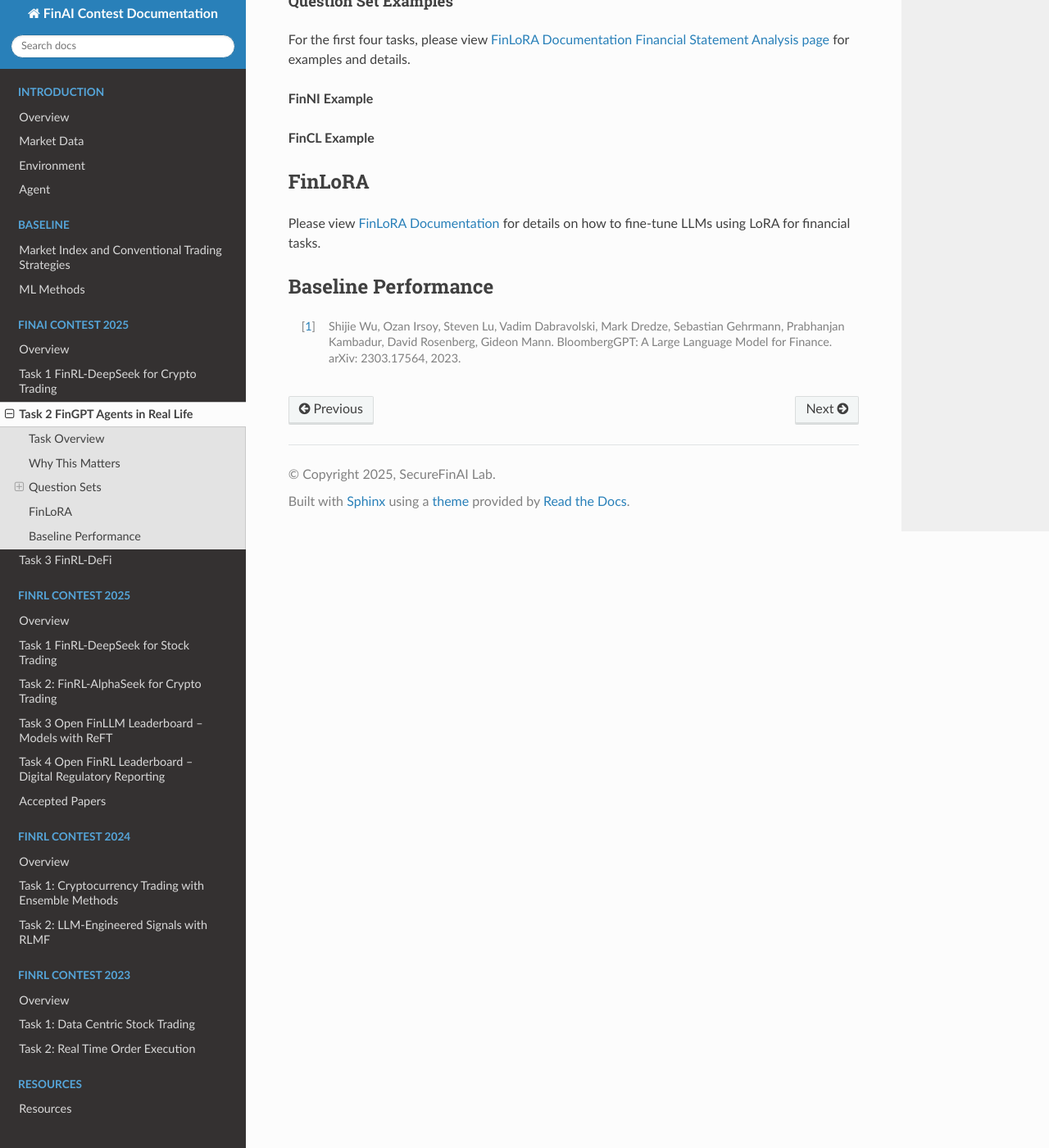
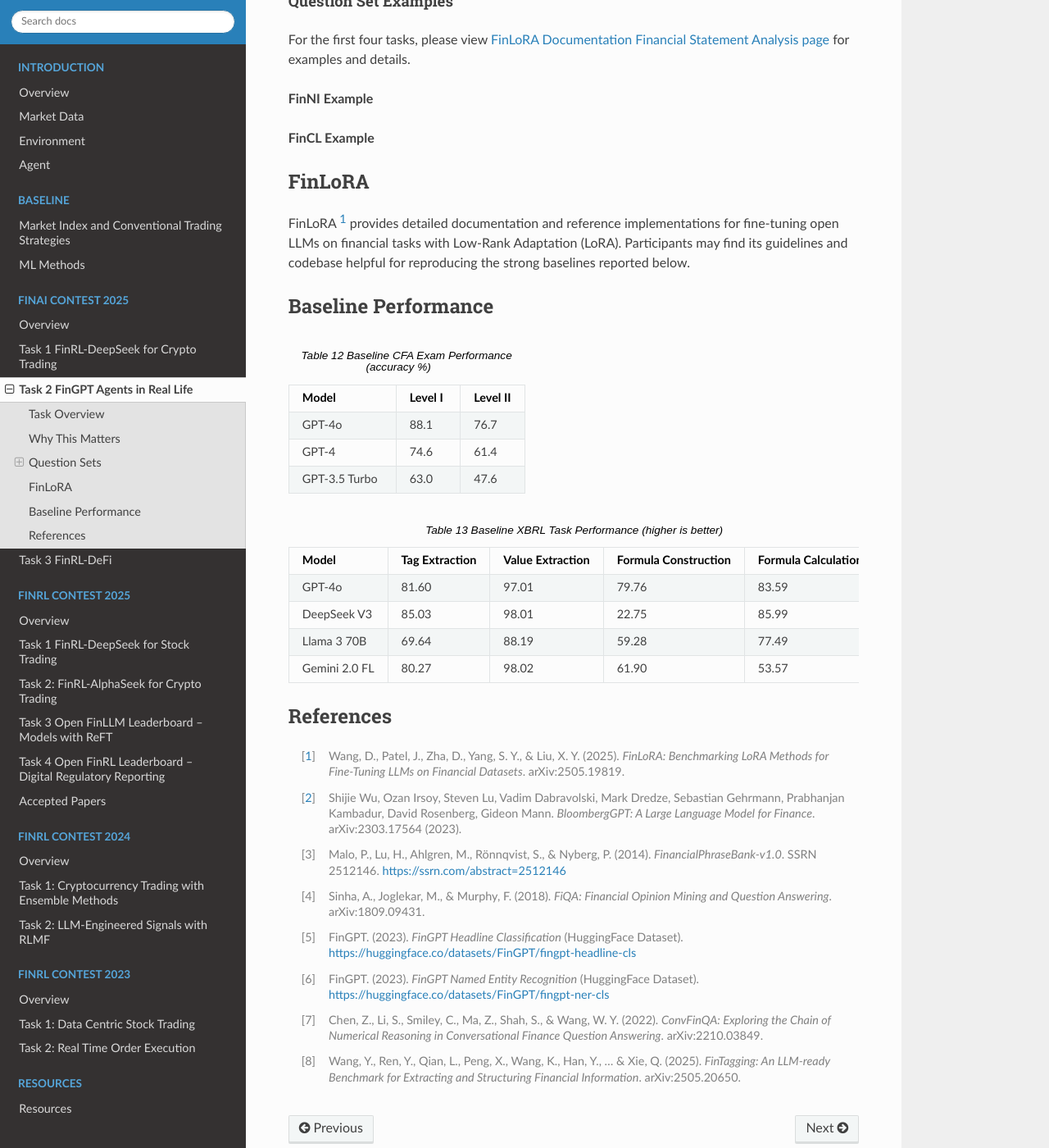
Before and after one commit to Xingyu025/FinAI-Contest, a Sphinx documentation site: the page built from docs/source/finai2025/task2.rst, in a window 1280 px wide and 1400 px high, scrolled down 4407 px. Shown: the whole window at 82% size. Built offline with Sphinx 7.4.7 and the Read the Docs theme 3.1.0, drawn with Linux system fonts in a browser that asks for light colours; some of the changed text lies outside the part shown.

Commit message:
Update task2.rst

```diff
--- a/docs/source/finai2025/task2.rst
+++ b/docs/source/finai2025/task2.rst
@@ -4,7 +4,7 @@
 
 Task Overview
 ====================================
-This task is to fine-tune LLMs and develop financial agents for financial analytics, including the CFA exam, BloombergGPT’s public benchmark tasks, and XBRL tasks. We encourage participants to use LoRA and reinforcement fine-tuning.
+This task is to fine-tune LLMs and develop financial agents for financial analytics, including the CFA exam, BloombergGPT's public benchmark tasks, and XBRL tasks. We encourage participants to use LoRA and reinforcement fine-tuning.
 
 - CFA exam: The CFA (Chartered Financial Analyst) exam is a globally recognized exam for financial analysts. It covers a wide range of financial topics, such as investment, economics, and quantitative methods.
 - BloombergGPT: Compare the performance of your model with BloombergGPT on its public financial benchmarks.
@@ -38,7 +38,7 @@
      - 3
      - 180
      - 540
-     - Level I has multiple-choice questions to test a candidate’s understanding of core concepts in finance, investment tools, and ethical and professional standards.
+     - Level I has multiple-choice questions to test a candidate's understanding of core concepts in finance, investment tools, and ethical and professional standards.
    * - Level II
      - 2
      - 88
@@ -111,10 +111,10 @@
      - **Choice 2**
      - **Choice 3**
      - **Answer**
-   * - Sammy Sneadle, CFA, is the founder and portfolio manager of the Everglades Fund. In its first year, the fund generated a return of 30 percent. Building on the fund’s performance, Sneadle created new marketing materials that showed the fund’s gross 1-year return, as well as the 3 and 5-year returns, which he calculated by using back-testedperformance information. As the marketing material is used only for presentations to institutional clients, Sneadle does not mention the inclusion of back-tested data. According to the Standards of Practice Handbook, how did Sneadle violate CFA Institute Standards of Professional Conduct?
+   * - Sammy Sneadle, CFA, is the founder and portfolio manager of the Everglades Fund. In its first year, the fund generated a return of 30 percent. Building on the fund's performance, Sneadle created new marketing materials that showed the fund's gross 1-year return, as well as the 3 and 5-year returns, which he calculated by using back-testedperformance information. As the marketing material is used only for presentations to institutional clients, Sneadle does not mention the inclusion of back-tested data. According to the Standards of Practice Handbook, how did Sneadle violate CFA Institute Standards of Professional Conduct?
      - A. He did not disclose the use of back-tested data.
-     - B. He failed to deduct all fees and expenses before calculating the fund’s track record.
-     - C. The marketing materials only include the Everglades Fund’s performance and are not a weighted composite of similar portfolios.
+     - B. He failed to deduct all fees and expenses before calculating the fund's track record.
+     - C. The marketing materials only include the Everglades Fund's performance and are not a weighted composite of similar portfolios.
      - A. He did not disclose the use of back-tested data.
 
 **CFA Exam Level II Example**
@@ -141,7 +141,7 @@
 Please view `FinLoRA Documentation Financial Certification Tasks page <https://finlora-docs.readthedocs.io/en/latest/tasks/certification_tasks.html>`__ for more examples and details.
 
 
-BloombergGPT [1]_ Public Benchmark Datasets
+BloombergGPT [2]_ Public Benchmark Datasets
 ------------------------------------------------------------
 
 BloombergGPT has released a set of public benchmark datasets for financial tasks, which we will use to evaluate the performance of your FinGPT agents. These datasets cover various financial tasks, including sentiment analysis, named entity recognition, math calculation, and so on.
@@ -159,31 +159,31 @@
      - **# of shots**
      - **Dataset Link**
      - **Description**
-   * - Financial Phrasebank Dataset (FPB) [2]
+   * - Financial Phrasebank Dataset (FPB) [3]
      - 150
      - F1
      - 5
      - `Link <https://huggingface.co/datasets/ChanceFocus/en-fpb>`__
      - The Financial Phrasebank Dataset includes a sentiment classification task on sentences from financial news. Any news that could benefit/hurt an investor is considered positive/negative and neutral otherwise.
-   * - FiQA SA [3]
+   * - FiQA SA [4]
      - 150
      - F1
      - 5
      - `Link <https://huggingface.co/datasets/ChanceFocus/flare-fiqasa>`__
      - This is a sentiment analysis task to predict the aspect-specific sentiment in English financial news and microblog headlines, from the 2018 challenge on financial question answering and opinion mining.
-   * - Headline [4]
+   * - Headline [5]
      - 150
      - F1
      - 5
      - `Link <https://huggingface.co/datasets/FinGPT/fingpt-headline-cls>`__
      - This is a binary classification task on whether a gold commodity news headline includes specific information.
-   * - NER [5]
+   * - NER [6]
      - 150
      - F1
      - 20
      - `Link <https://huggingface.co/datasets/FinGPT/fingpt-ner-cls>`__
      - Named entity recognition task on financial agreements filed with the SEC for credit risk assessment.
-   * - ConvFinQA [6]
+   * - ConvFinQA [7]
      - 150
      - Match Accuracy
      - /
@@ -329,12 +329,12 @@
      - Accuracy
      - `Link <https://huggingface.co/datasets/wangd12/XBRL_analysis>`__
      - Substitute numeric values into a constructed formula and compute the result.
-   * - Financial Numeric Identification (FinNI) [7]
+   * - Financial Numeric Identification (FinNI) [8]
      - 200
      - F1
      - `Link <https://github.com/The-FinAI/FinTagging/tree/main/subdata>`__
      - Identify financial values in documents and assign a coarse-grained data type: Fact and Type components of a {Fact, Type, Tag} triplet.
-   * - Financial Concept Linking (FinCL) [7]
+   * - Financial Concept Linking (FinCL) [8]
      - 500
      - Accuracy
      - `Link <https://github.com/The-FinAI/FinTagging/tree/main/subdata>`__
@@ -355,11 +355,66 @@
 FinLoRA
 =====================================
 
-Please view `FinLoRA Documentation <https://finlora-docs.readthedocs.io/en/latest/>`__ for details on how to fine-tune LLMs using LoRA for financial tasks.
+FinLoRA [1]_ provides detailed documentation and reference implementations for fine-tuning open LLMs on financial tasks with Low-Rank Adaptation (LoRA). Participants may find its guidelines and codebase helpful for reproducing the strong baselines reported below.
 
 Baseline Performance
 =====================================
 
+.. list-table:: Baseline CFA Exam Performance (accuracy %)
+   :header-rows: 1
+   :widths: 20 12 12
 
+   * - **Model**
+     - **Level I**
+     - **Level II**
+   * - GPT-4o
+     - 88.1
+     - 76.7
+   * - GPT-4
+     - 74.6
+     - 61.4
+   * - GPT-3.5 Turbo
+     - 63.0
+     - 47.6
 
-.. [1] Shijie Wu, Ozan Irsoy, Steven Lu, Vadim Dabravolski, Mark Dredze, Sebastian Gehrmann, Prabhanjan Kambadur, David Rosenberg, Gideon Mann. BloombergGPT: A Large Language Model for Finance. arXiv: 2303.17564, 2023.
+.. list-table:: Baseline XBRL Task Performance (higher is better)
+   :header-rows: 1
+   :widths: 20 12 12 12 12
+
+   * - **Model**
+     - **Tag Extraction**
+     - **Value Extraction**
+     - **Formula Construction**
+     - **Formula Calculation**
+   * - GPT-4o
+     - 81.60
+     - 97.01
+     - 79.76
+     - 83.59
+   * - DeepSeek V3
+     - 85.03
+     - 98.01
+     - 22.75
+     - 85.99
+   * - Llama 3 70B
+     - 69.64
+     - 88.19
+     - 59.28
+     - 77.49
+   * - Gemini 2.0 FL
+     - 80.27
+     - 98.02
+     - 61.90
+     - 53.57
+
+References
+=====================================
+
+.. [1] Wang, D., Patel, J., Zha, D., Yang, S. Y., & Liu, X. Y. (2025). *FinLoRA: Benchmarking LoRA Methods for Fine-Tuning LLMs on Financial Datasets*. arXiv:2505.19819.
+.. [2] Shijie Wu, Ozan Irsoy, Steven Lu, Vadim Dabravolski, Mark Dredze, Sebastian Gehrmann, Prabhanjan Kambadur, David Rosenberg, Gideon Mann. *BloombergGPT: A Large Language Model for Finance*. arXiv:2303.17564 (2023).
+.. [3] Malo, P., Lu, H., Ahlgren, M., Rönnqvist, S., & Nyberg, P. (2014). *FinancialPhraseBank-v1.0*. SSRN 2512146.  https://ssrn.com/abstract=2512146
+.. [4] Sinha, A., Joglekar, M., & Murphy, F. (2018). *FiQA: Financial Opinion Mining and Question Answering*. arXiv:1809.09431.
+.. [5] FinGPT. (2023). *FinGPT Headline Classification* (HuggingFace Dataset). https://huggingface.co/datasets/FinGPT/fingpt-headline-cls
+.. [6] FinGPT. (2023). *FinGPT Named Entity Recognition* (HuggingFace Dataset). https://huggingface.co/datasets/FinGPT/fingpt-ner-cls
+.. [7] Chen, Z., Li, S., Smiley, C., Ma, Z., Shah, S., & Wang, W. Y. (2022). *ConvFinQA: Exploring the Chain of Numerical Reasoning in Conversational Finance Question Answering*. arXiv:2210.03849.
+.. [8] Wang, Y., Ren, Y., Qian, L., Peng, X., Wang, K., Han, Y., ... & Xie, Q. (2025). *FinTagging: An LLM-ready Benchmark for Extracting and Structuring Financial Information*. arXiv:2505.20650.
```
